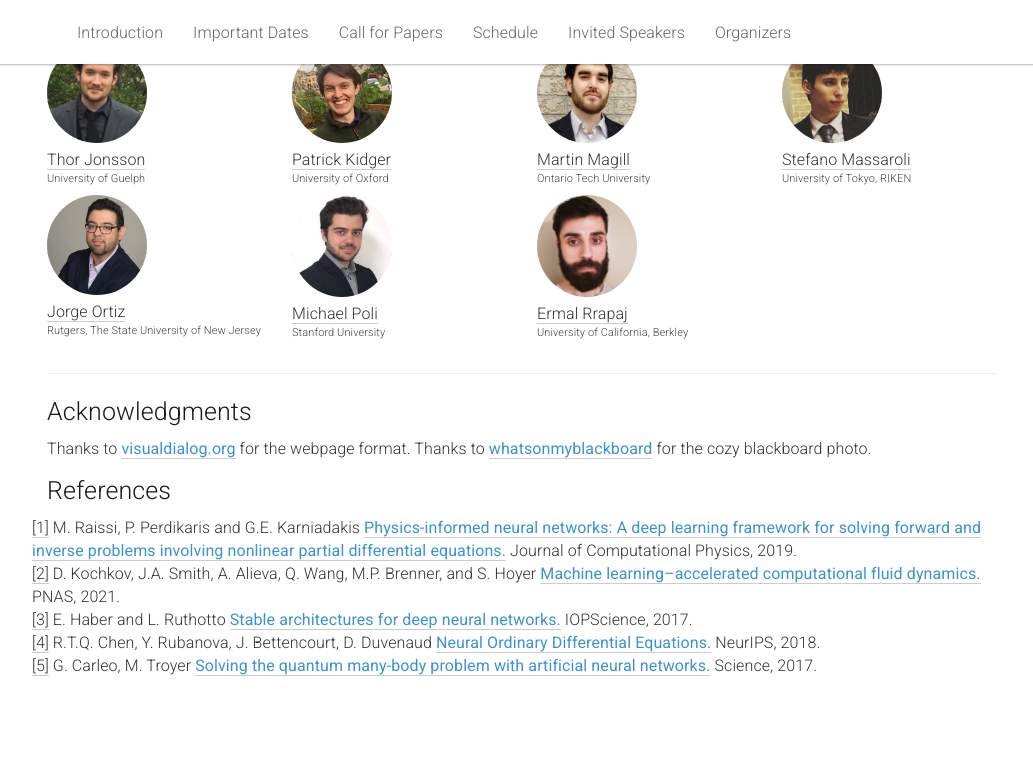
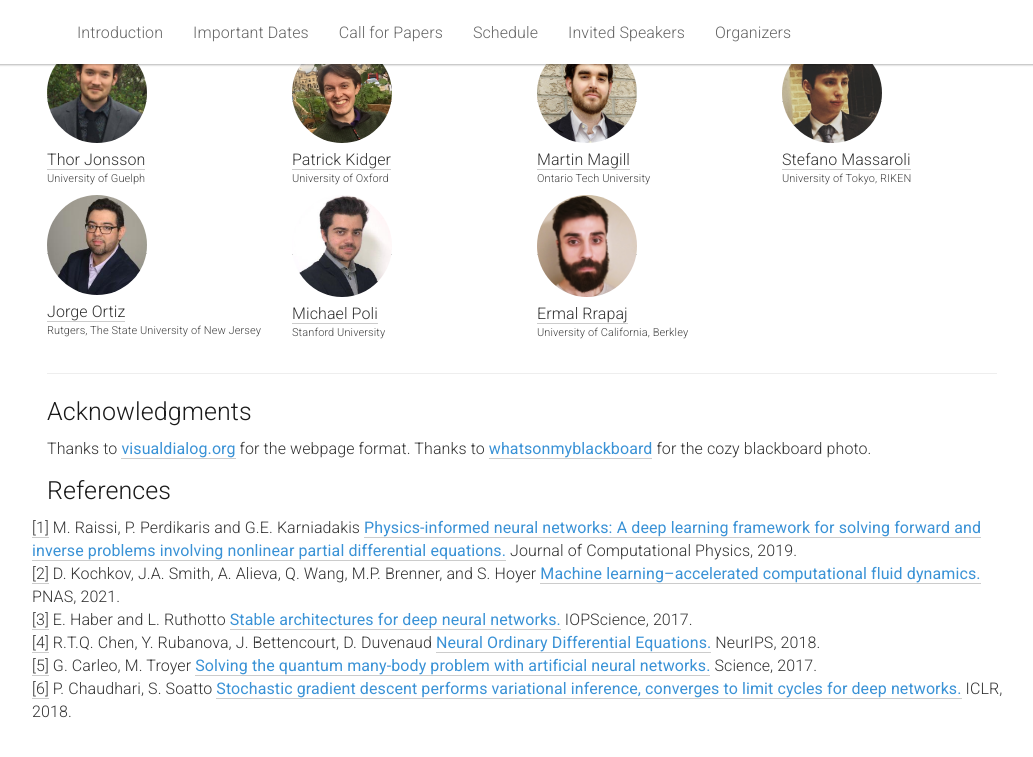
Before and after one commit to dl-de/dl-de.github.io, a Jekyll site: the page built from _pages/home.md, in a window 1280 px wide and 900 px high, scrolled down 3427 px. Shown: the top 757 px of the window, without its empty margins (118-1151 px from the left). Built offline with Jekyll 4.4.1, drawn with Linux system fonts in a browser that asks for light colours.

Commit message:
minor changes

```diff
--- a/_pages/home.md
+++ b/_pages/home.md
@@ -118,7 +118,7 @@ The scope of the workshop spans topics at the intersection of DL and DEs, includ
         <li>Solving high dimensional DEs (e.g., many-body physics, multi-agent models, …) <a href="#note1" id="note3ref">[5]</a></li>
         <li>Solving highly parameterized DEs </li>
         <li>Solving inverse problems</li>
-        <li>Solving DEs with irregular solutions (exhibiting e.g., singularities, shocks, …)</li>
+        <li>Solving DEs with irregular solutions (exhibiting e.g., singularities, shocks, …)<a href="#note1" id="note4ref">[6]</a></li>
       </ul>
       </li>
     </ul>
@@ -432,6 +432,11 @@ The scope of the workshop spans topics at the intersection of DL and DEs, includ
     Science, 2017.
 
 
+    <br><a id="note1" href="#note4ref">[6]</a> P. Chaudhari, S. Soatto
+    <span style="color:#3a92d6;font-weight:400;"> <a href="https://openreview.net/forum?id=HyWrIgW0W">
+    Stochastic gradient descent performs variational inference, converges to limit cycles for deep networks.</a></span>
+    ICLR, 2018.
+
 
 </div>
 
```
